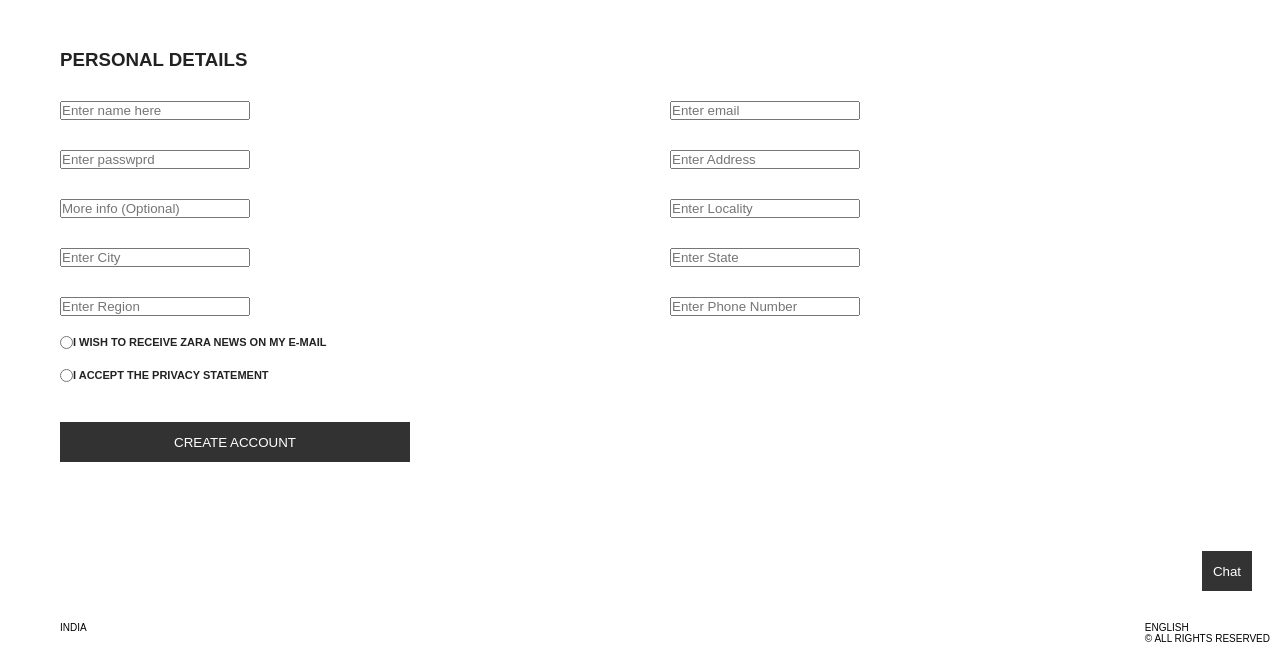
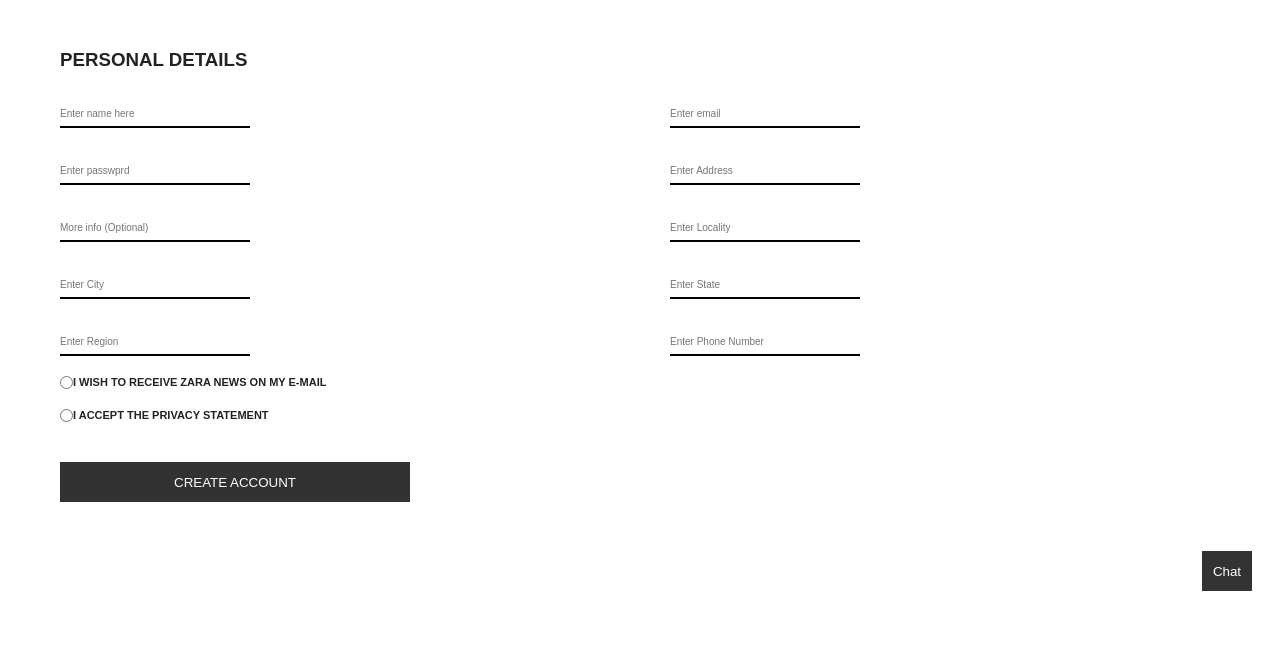
Before and after one commit to najmushsaaquib/Zara-Clone, a plain HTML site: page Pages/signUp.html in a window 1280 px wide. Shown: the part 116-775 px from the top of the page. Drawn offline with nearby package versions, Linux system fonts and the light colour scheme.

Commit message:
Update signUp.css

```diff
--- a/Styles/signUp.css
+++ b/Styles/signUp.css
@@ -77,8 +77,6 @@
       height:40px;
       width: 350px;
 
-
-
     }
 
 
@@ -141,6 +139,27 @@
       margin-bottom:0px;
       margin:1px solid;
   }
+
+  .infrm {
+    font-family: inherit;
+    width: 100%;
+    border: 0;
+    border-bottom: 2px solid black;
+    outline: 0;
+    font-size:10px;
+    color:black;
+    padding: 7px 0;
+    background: transparent;
+    transition: border-color red;
+  }
+
+
+
+
+
+
+
+
 
 
   @media all and (min-width: 381px) and (max-width: 700px){
```
